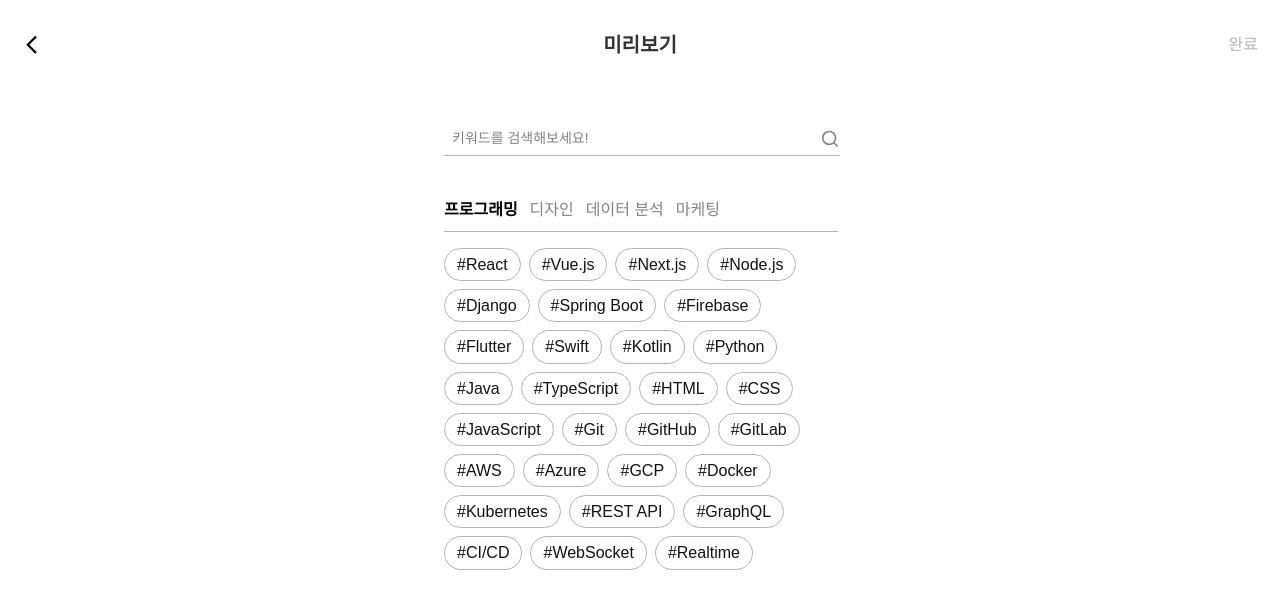
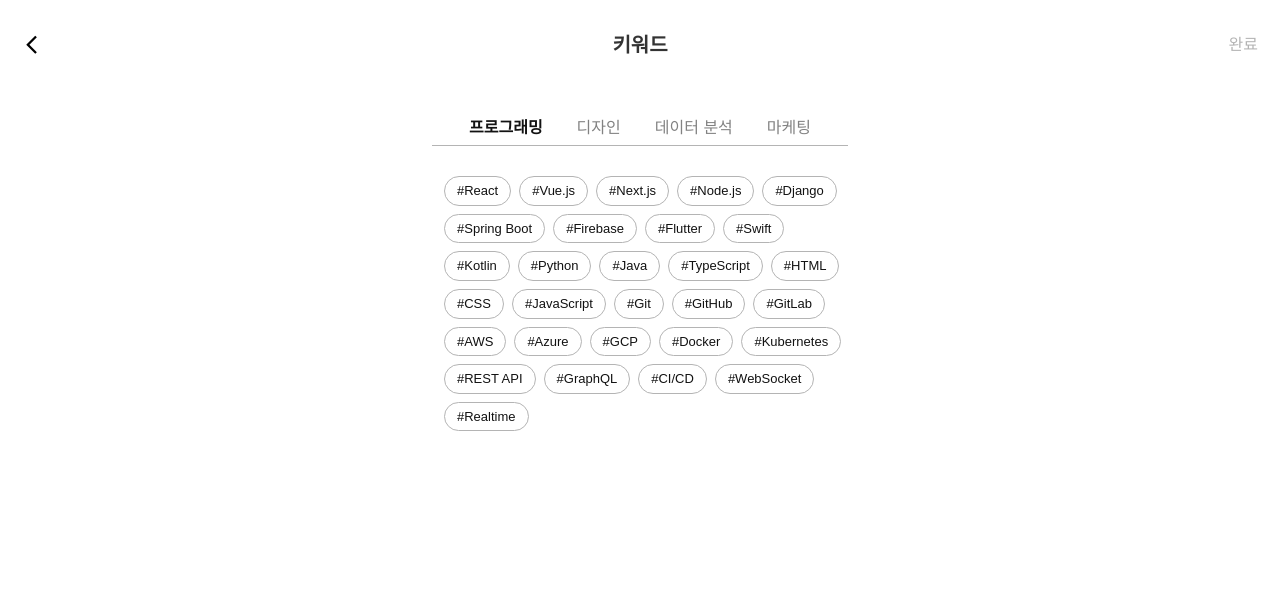
Before and after one commit to potato637/myfit-front, a React (Vite) app: page /onboarding/keyword-selector in a window 1280 px wide. Shown: the top 608 px of the page. Built offline with nearby package versions, Linux system fonts and the light colour scheme; a web font is replaced by a local one.

Commit message:
keyword-selector-finished (#52)

```diff
--- a/src/components/onboarding/KeywordCategoryTabs.tsx
+++ b/src/components/onboarding/KeywordCategoryTabs.tsx
@@ -17,12 +17,16 @@
   ];
 
   return (
-    <div className="flex gap-3 ml-3 mr-[10px] border-b border-ct-gray-200 pb-3">
+    <div className="border-b border-ct-gray-200 pb-2">
+      <div className="flex justify-center">
+        <div className="flex gap-[34px] w-fit">
           {categories.map((category) => (
             <button
               key={category}
-          className={`text-sub2 ${
-            activeCategory === category ? "font-bold" : "text-ct-gray-300"
+              className={`${
+                activeCategory === category
+                  ? "text-sub1 text-ct-black-200"
+                  : "text-sub2 text-ct-gray-300"
               }`}
               onClick={() => onSelectCategory(category)}
             >
@@ -30,7 +34,8 @@
             </button>
           ))}
         </div>
+      </div>
+    </div>
   );
 }
-
 export default KeywordCategoryTabs;
--- a/src/components/onboarding/KeywordList.tsx
+++ b/src/components/onboarding/KeywordList.tsx
@@ -95,16 +95,16 @@
   onSelect,
 }: KeywordListProps) => {
   return (
-    <div className="flex flex-wrap gap-[8px] ml-3">
+    <div className="flex flex-wrap gap-[8px] ml-3 pt-[10px]">
       {keywordMap[category].map((keyword) => (
         <button
           key={keyword}
           onClick={() => onSelect(keyword)}
           disabled={selectedKeywords.includes(keyword)}
-          className={`px-[12px] py-[6px] rounded-[20px] text-sub2 border ${
+          className={`px-[12px] py-[6px] rounded-[20px] text-body2 border ${
             selectedKeywords.includes(keyword)
-              ? "bg-ct-main-blue-100 text-white border-ct-main-blue-100"
-              : "bg-white text-ct-black-200 border-ct-gray-200"
+              ? "bg-ct-main-blue-100 text-ct-white border-ct-main-blue-100"
+              : "bg-ct-white text-ct-black-200 border-ct-gray-200"
           }`}
         >
           #{keyword}
--- a/src/components/onboarding/KeywordSearchInput.tsx
+++ /dev/null
@@ -1,24 +0,0 @@
-import { useState } from "react";
-
-function KeywordSearchInput() {
-  const [search, setSearch] = useState("");
-
-  return (
-    <div className="relative w-full mt-4 pl-3 pr-2">
-      <input
-        type="text"
-        placeholder="키워드를 검색해보세요!"
-        value={search}
-        onChange={(e) => setSearch(e.target.value)}
-        className="w-full border-b border-ct-gray-200 text-body1 placeholder:text-ct-gray-300 py-2 pr-10 pl-2 focus:outline-none"
-      />
-      <img
-        src="/assets/feed/searchfeed.svg"
-        alt="검색 아이콘"
-        className="absolute right-2 top-1/2 transform -translate-y-1/2 w-[20px] h-[20px]"
-      />
-    </div>
-  );
-}
-
-export default KeywordSearchInput;
--- a/src/components/onboarding/SelectedKeywords.tsx
+++ b/src/components/onboarding/SelectedKeywords.tsx
@@ -5,13 +5,14 @@
 
 const SelectedKeywords = ({ keywords, onRemove }: SelectedKeywordsProps) => {
   return (
-    <div className="flex flex-wrap gap-2 mt-3 mx-3">
+    <div className="flex flex-wrap gap-2 pb-2 mx-3">
       {keywords.map((keyword) => (
         <div
           key={keyword}
-          className="flex items-center px-3 py-1 border border-ct-main-blue-100 rounded-full text-ct-main-blue-100 text-body3"
+          // ✅ 피그마에 맞춰 border/텍스트 컬러는 ct-main-blue -100, 배경은 transparent
+          className="flex items-center px-[10px] py-1 border border-ct-main-blue-100 rounded-full text-ct-main-blue-100 text-body1 bg-transparent"
         >
-          {keyword}
+          #{keyword}
           <button
             onClick={() => onRemove(keyword)}
             className="ml-1 focus:outline-none"
@@ -23,5 +24,4 @@
     </div>
   );
 };
-
 export default SelectedKeywords;
--- a/src/pages/onboarding/KeywordSelector.tsx
+++ b/src/pages/onboarding/KeywordSelector.tsx
@@ -1,7 +1,6 @@
 import { useState } from "react";
 import TopBarContainer from "../../components/common/TopBarContainer";
 import KeywordCategoryTabs from "../../components/onboarding/KeywordCategoryTabs";
-import KeywordSearchInput from "../../components/onboarding/KeywordSearchInput";
 import SelectedKeywords from "../../components/onboarding/SelectedKeywords";
 import KeywordList from "../../components/onboarding/KeywordList";
 
@@ -24,7 +23,7 @@
   const TopBarContent = () => {
     return (
       <div className="relative w-full ct-center">
-        <span className="text-ct-black-100 text-h1">미리보기 </span>
+        <span className="text-ct-black-100 text-h1">키워드 </span>
         <div className="absolute right-[22px]">
           <span className="text-sub2 text-ct-gray-200">완료</span>
         </div>
@@ -34,8 +33,7 @@
 
   return (
     <TopBarContainer TopBarContent={<TopBarContent />}>
-      <div className="p-[16px] flex flex-col gap-4">
-        <KeywordSearchInput />
+      <div className="px-[16px] flex flex-col gap-5">
         <SelectedKeywords
           keywords={selectedKeywords}
           onRemove={handleRemoveKeyword}
```
Lines whose indentation alone changed are shown as unchanged.
